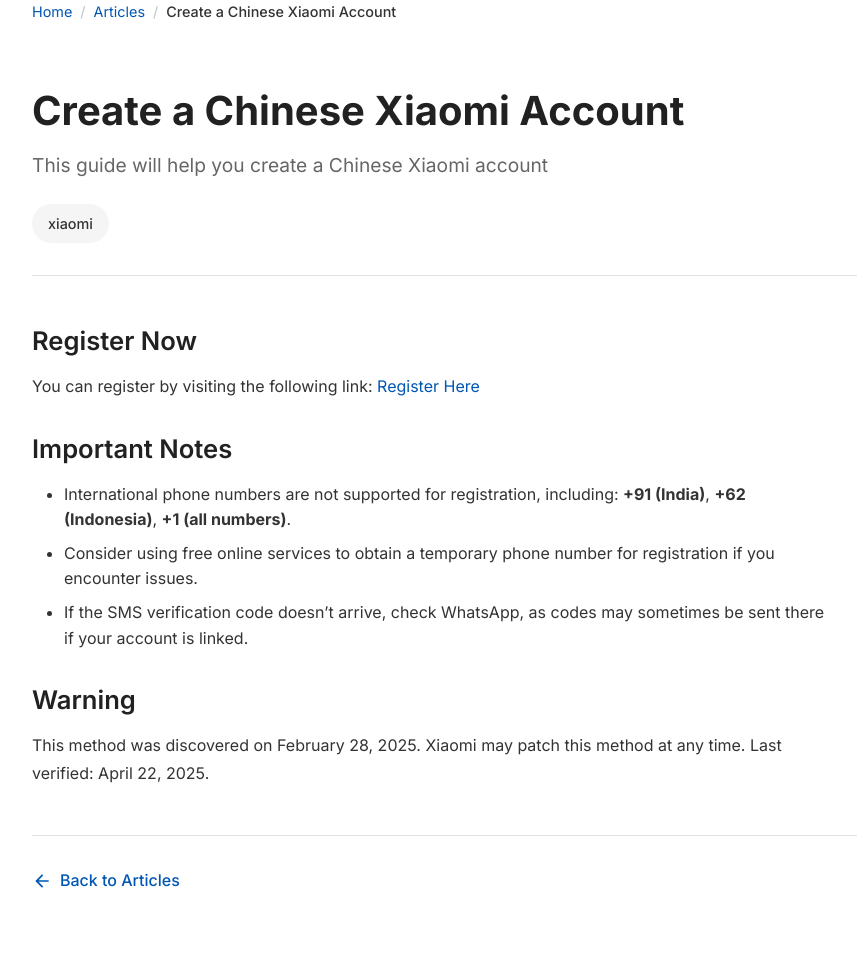
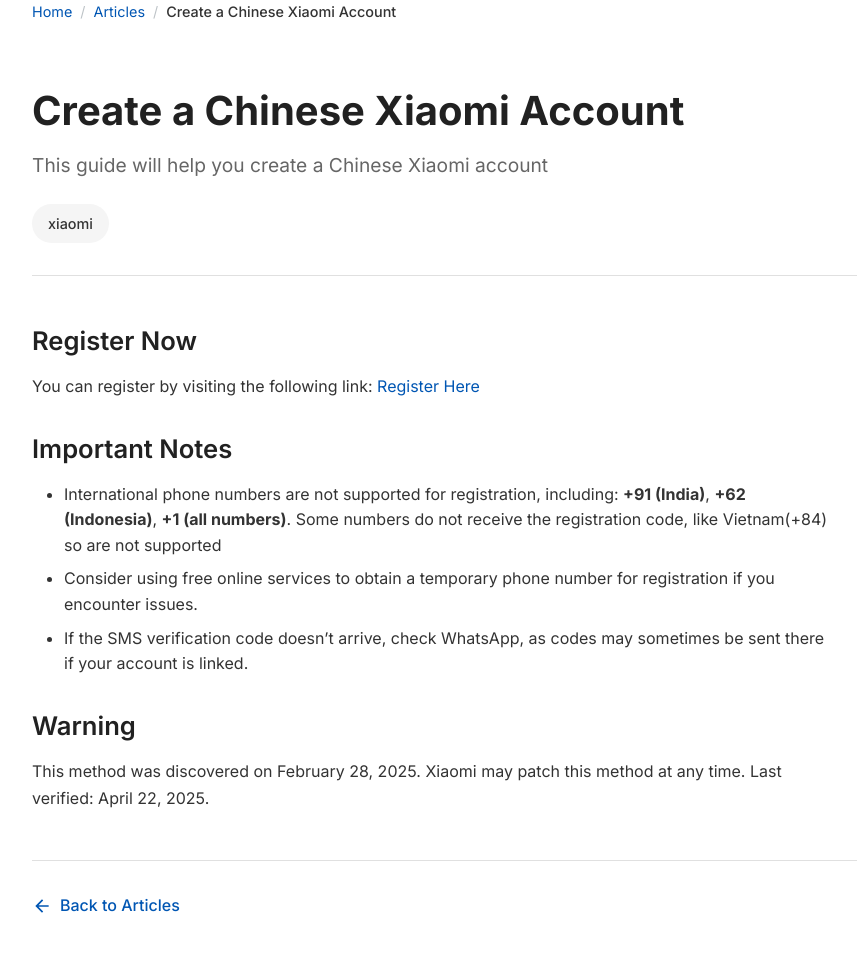
Before and after one commit to offici5l/offici5l.github.io, a Jekyll site: the page built from _articles/mi-account-cn.md, in a window 1280 px wide. Shown: the whole page, without its empty margins (32-889 px from the left). Built offline with Jekyll 4.4.1, drawn with Linux system fonts in a browser that asks for light colours; before the commit the page ends 930 px from its top, so only the background shows below that.

Commit message:
Update mi-account-cn.md

```diff
--- a/_articles/mi-account-cn.md
+++ b/_articles/mi-account-cn.md
@@ -13,8 +13,10 @@
 ## Important Notes
 
 *   International phone numbers are not supported for registration, including: **+91 (India)**, **+62 (Indonesia)**, **+1 (all numbers)**.
+    Some numbers do not receive the registration code, like Vietnam(+84) so are not supported
 *   Consider using free online services to obtain a temporary phone number for registration if you encounter issues.
 *   If the SMS verification code doesn't arrive, check WhatsApp, as codes may sometimes be sent there if your account is linked.
+
 
 ## Warning
 
```
